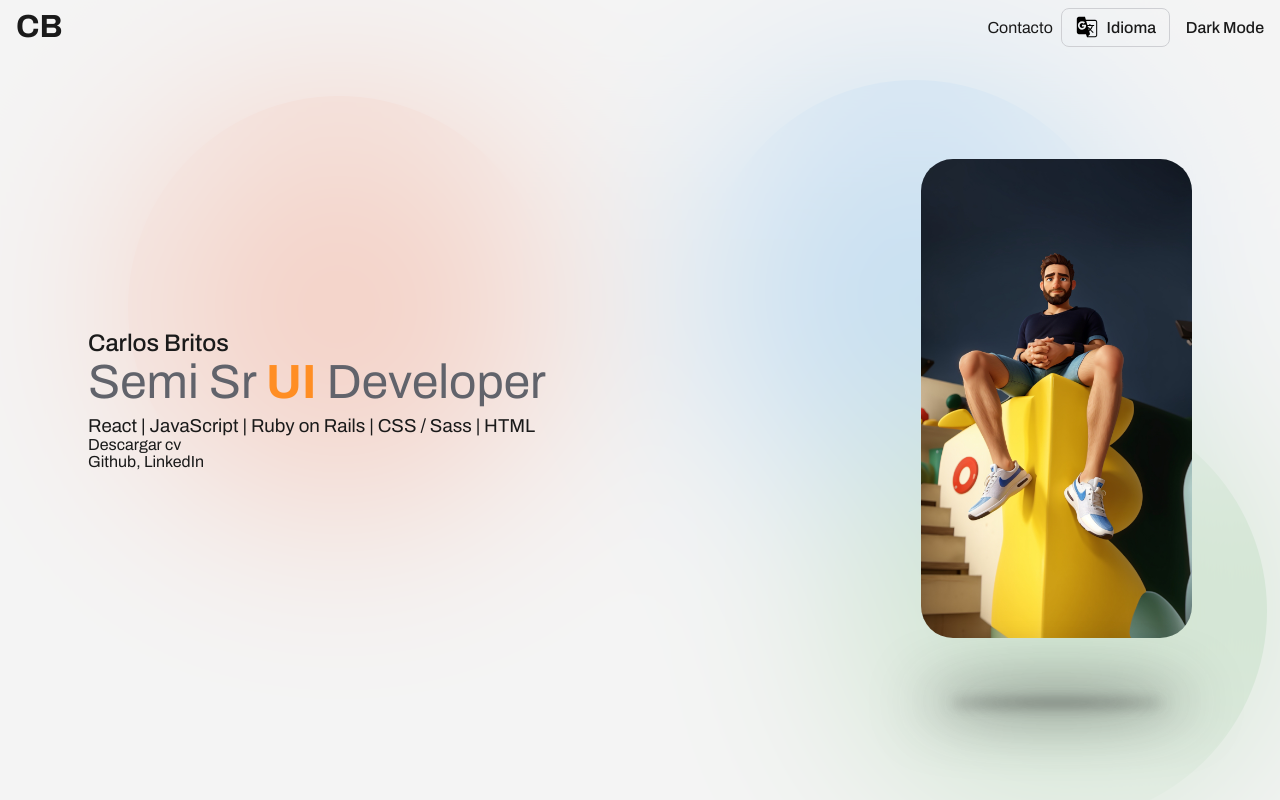
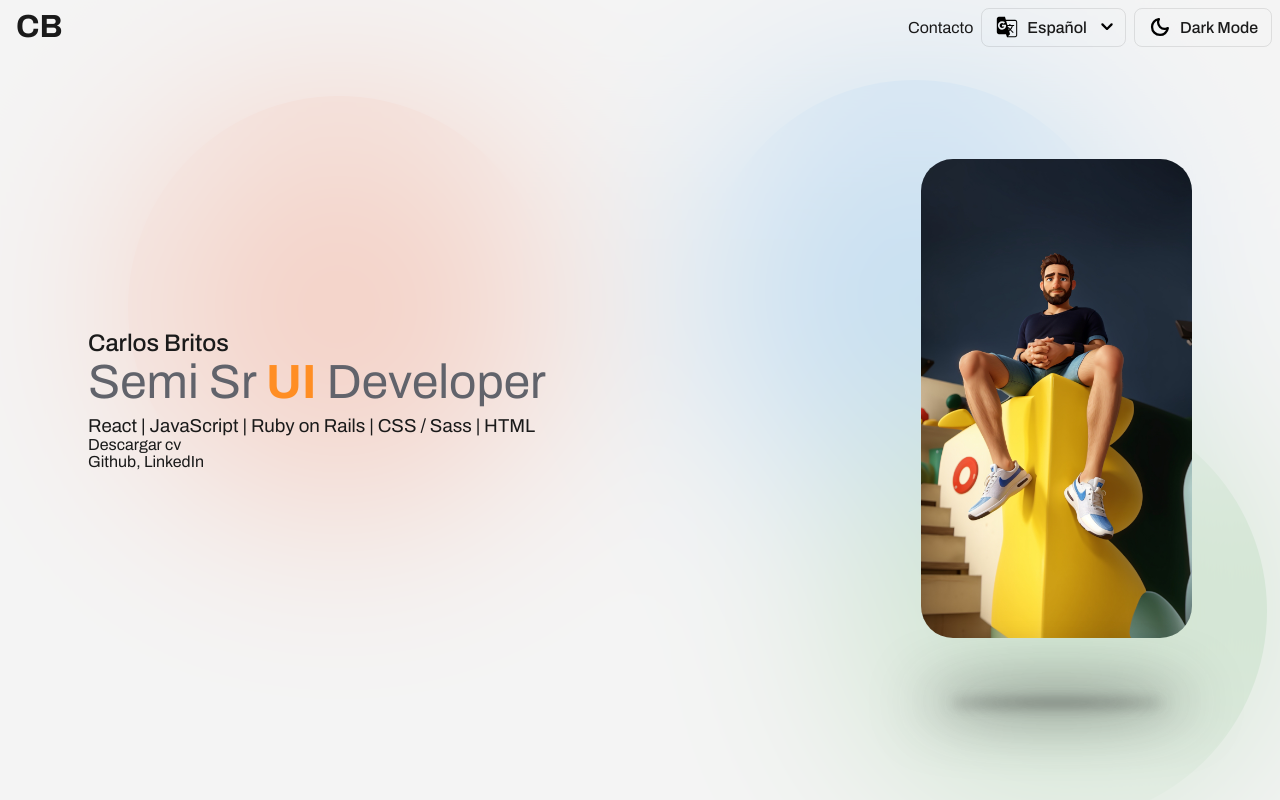
Before and after one commit to carlos-britos/portfolio, a React (Vite) app: page / in a window 1280 px wide. Shown: the top 800 px of the page. Built offline with nearby package versions, Linux system fonts and the light colour scheme.

Commit message:
Fix header

```diff
--- /dev/null
+++ b/src/assets/scss/components/_button.scss
@@ -0,0 +1,23 @@
+.c-button {
+  display: flex;
+  align-items: center;
+  gap: 0.5rem;
+  border: 1px solid var(--black-op-10);
+  border-radius: 0.5rem;
+  transition: .3s;
+
+  &.c-button {
+    &--with-icon {
+      padding: 0.4rem 0.8rem;
+
+      &.both {
+        padding: 0.4rem 0.4rem 0.4rem 0.8rem;
+      }
+    }
+  }
+
+  &:hover {
+    background: var(--white-op-10);
+    box-shadow: 0 1px 8px -3px #1a1a1a33;
+  }
+}
--- a/src/assets/scss/components/_header.scss
+++ b/src/assets/scss/components/_header.scss
@@ -34,6 +34,24 @@
 			font-weight: 700;
 			line-height: 1;
 			padding: 0;
+			display: flex;
+
+			span {
+				display: inline-block;
+				overflow: hidden;
+				max-width: 0;
+				transition: max-width .3s;
+			}
+
+			&:hover {
+				span {
+					max-width: 200px;
+
+					&:first-child {
+						margin-right: .5rem
+					}
+				}
+			}
 
 			@media (min-width: 992px) {
 				padding: 0 1rem;
--- a/src/assets/scss/components/_index_components.scss
+++ b/src/assets/scss/components/_index_components.scss
@@ -1,3 +1,3 @@
 @use './header';
 @use './menu_mobile';
-// @use './button';
+@use './button';
--- a/src/assets/scss/views/_home.scss
+++ b/src/assets/scss/views/_home.scss
@@ -140,12 +140,3 @@ main {
     }
   }
 }
-
-.c-button {
-  display: flex;
-  align-items: center;
-  gap: 0.5rem;
-  border: 1px solid var(--neutral-200);
-  border-radius: 0.5rem;
-  padding: 0.4rem 0.8rem 0.4rem 0.8rem !important;
-}
--- /dev/null
+++ b/src/components/icons/ChevronDown.jsx
@@ -0,0 +1,7 @@
+function ChevronDown() {
+  return (
+    <svg xmlns="http://www.w3.org/2000/svg" height="24" viewBox="0 -960 960 960" width="24"><path d="M480-356.739q-8.957 0-17.152-3.098-8.196-3.098-14.913-9.815L264.174-553.413Q251.5-566.087 251.5-585.239t12.674-31.826q12.674-12.674 31.826-12.674t31.826 12.674L480-464.891l152.174-152.174q12.674-12.674 31.826-12.674t31.826 12.674q12.674 12.674 12.674 31.826t-12.674 31.826L512.065-369.652q-6.717 6.717-14.913 9.815-8.195 3.098-17.152 3.098Z"/></svg>
+  );
+}
+
+export { ChevronDown };
--- /dev/null
+++ b/src/components/icons/DarkMode.jsx
@@ -0,0 +1,7 @@
+function DarkMode() {
+  return (
+    <svg xmlns="http://www.w3.org/2000/svg" height="24" viewBox="0 -960 960 960" width="24"><path d="M480.239-116.413q-153.63 0-258.728-104.978Q116.413-326.37 116.413-480q0-133.935 84.739-235.435t223.304-123.043q15.392-3.435 27.544 1.348 12.152 4.782 19.945 14.021 7.794 9.239 9.609 22.196 1.816 12.956-4.75 26.109-13.891 25.043-21.315 51.652-7.424 26.608-7.424 55.5 0 91.694 64.326 155.879 64.325 64.186 156.218 64.186 28.369 0 56.478-7.446 28.109-7.445 50.913-20.576 12.913-5.804 25.13-4.108 12.218 1.695 21.105 8.13 9.874 6.435 14.656 18.229 4.783 11.793 1.587 27.945Q820.174-291 717.63-203.706q-102.543 87.293-237.391 87.293Zm0-91q81.783 0 147.837-43.717 66.054-43.718 98.293-114.783-17.608 4.044-35.097 6.326-17.49 2.283-34.859 1.805-122.043-4.066-207.946-89.37-85.902-85.304-90.445-209.261-.24-17.369 1.923-34.978 2.164-17.609 6.446-34.978-70.826 32.478-114.782 98.652Q207.652-561.543 207.652-480q0 112.929 79.829 192.758 79.829 79.829 192.758 79.829ZM467.13-466.891Z"/></svg>
+  );
+}
+
+export { DarkMode };
--- a/src/components/reusable/NavDesktop.jsx
+++ b/src/components/reusable/NavDesktop.jsx
@@ -1,19 +1,27 @@
+import { useState } from 'react';
 import { Icon } from '../icons/Icon';
 import { Translate } from '../icons/Translate';
+import { ChevronDown } from '../icons/ChevronDown';
+import { DarkMode } from '../icons/DarkMode';
+import { LightMode } from '../icons/LightMode';
 import { Link } from 'react-router-dom'
 
 function NavDesktop() {
+  const [darkMode, setDarkMode] = useState(false)
   return (
     <div className='header-nav'>
       <Link className="c-btn c-btn-contained-primary not-pill" to="/contacto">
         Contacto
       </Link>
-      <Link className="item c-button" to="/">
+      <Link className="item c-button c-button--with-icon both" to="/">
         <Icon iconSvg={<Translate />} />
-        Idioma
+        {/* TODO: Dinamizar idioma */}
+        Español
+        <Icon iconSvg={<ChevronDown />} />
       </Link>
-      <Link className="item" to="/">
-        Dark Mode
+      <Link className="item c-button c-button--with-icon" to="/" onClick={() => setDarkMode(!darkMode)}>
+        {darkMode ? <Icon iconSvg={<LightMode />} /> : <Icon iconSvg={<DarkMode />} />}
+        {darkMode ? 'Light Mode' : 'Dark Mode'}
       </Link>
     </div>
   )
--- a/src/components/shared/Header.jsx
+++ b/src/components/shared/Header.jsx
@@ -24,7 +24,8 @@ function Header() {
       <div className="header__wrapper">
         {!isDesktop && <MenuMobile />}
         <Link to='/' className="header__logo header__logo--font">
-          CB
+          C<span>arlos </span>
+          B<span>ritos</span>
           {/* <Icon iconSvg={<Logo />} /> */}
         </Link>
         {isDesktop && <NavDesktop />}
```
Also changed, not shown: src/components/icons/LightMode.jsx (added, +9 -0 lines).
